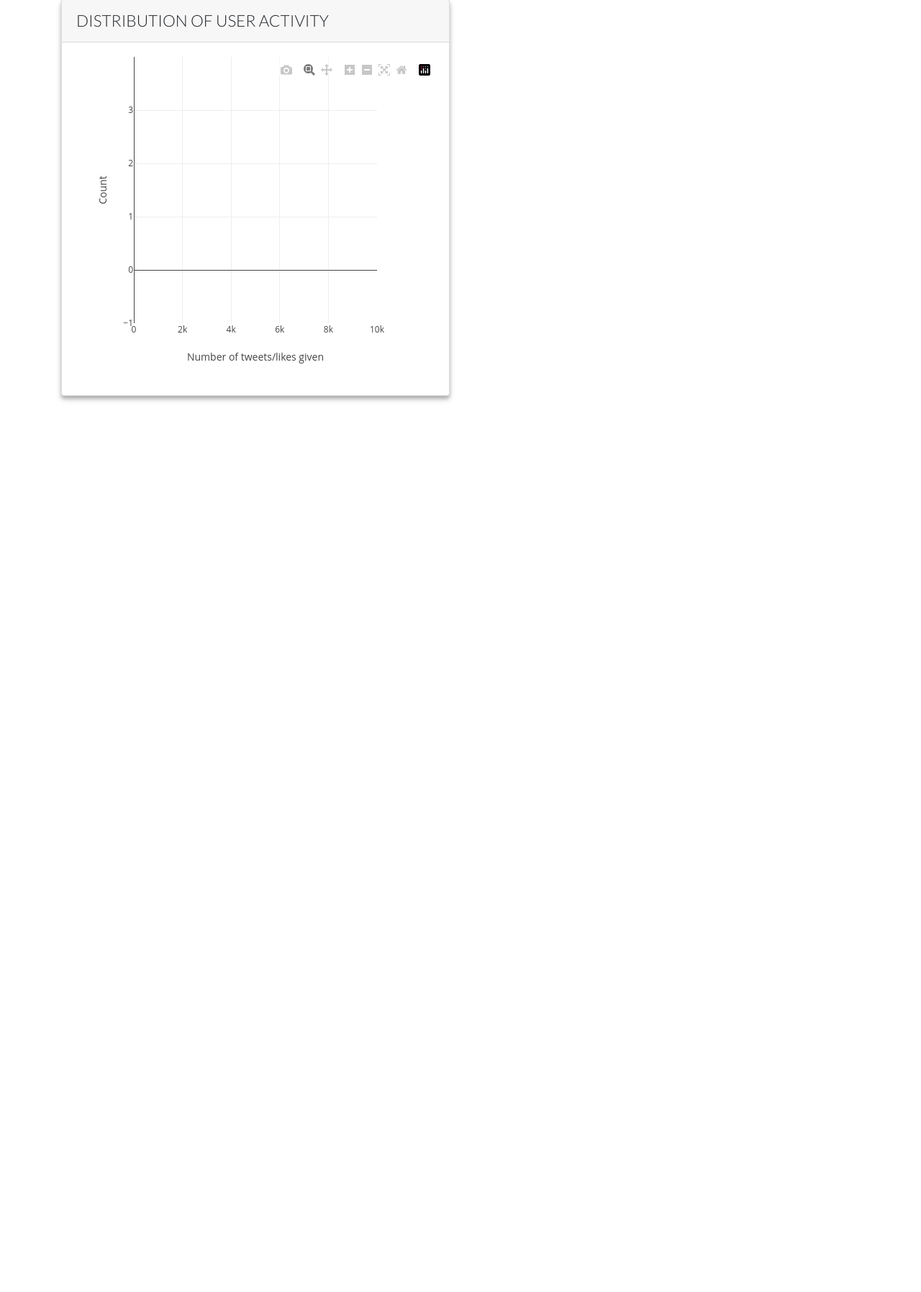
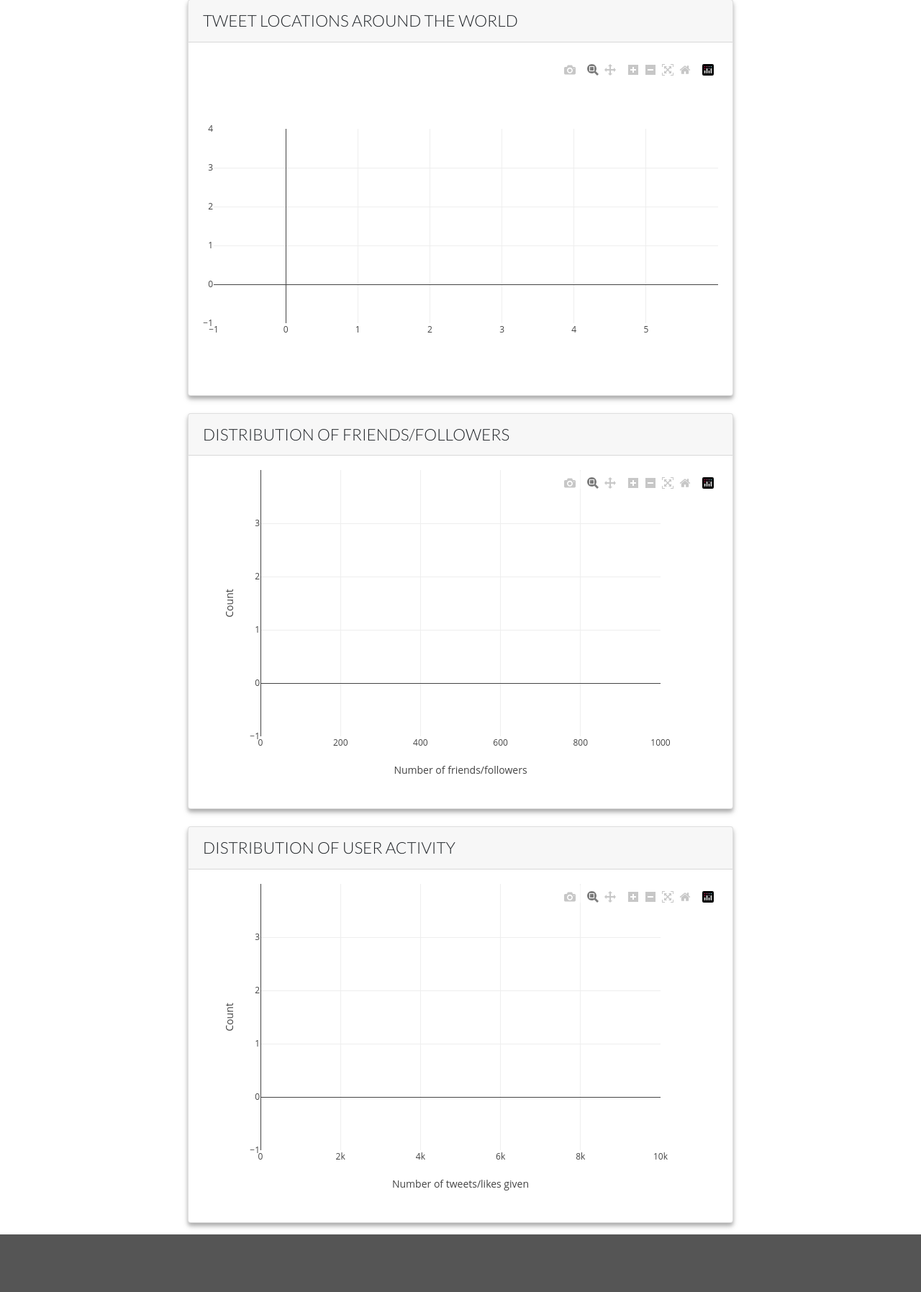
Before and after one commit to jiviteshjain/precog-recruit, a Flask app: template src/task-2/webapp/templates/index.html in a window 1280 px wide. Shown: the part 2070-3865 px from the top of the page at 72% size. Before the commit the page ends 2628 px from the top, so only its background shows below. Run offline with Flask 2, Linux system fonts and the light colour scheme; the template is opened without the code that fills it, so the values that code supplies are empty; some libraries are stand-ins or nearby versions.

Commit message:
Task-2: Make single column.

```diff
--- a/src/task-2/webapp/data_loader.py
+++ b/src/task-2/webapp/data_loader.py
@@ -123,6 +123,12 @@ def process_for_user(df):
                     'width': 1
                 }
             },
+            'xbins': {
+                'start': 0,
+                'end': 500000,
+                'size': 1000
+            },
+            'autobinx': False,
         },
         {
             'type': 'histogram',
@@ -136,6 +142,12 @@ def process_for_user(df):
                     'width': 1
                 }
             },
+            'xbins': {
+                'start': 0,
+                'end': 500000,
+                'size': 1000
+            },
+            'autobinx': False,
         },
         # {
         #     'type': 'histogram',
--- a/src/task-2/webapp/static/styles.css
+++ b/src/task-2/webapp/static/styles.css
@@ -8,6 +8,34 @@ body {
     font-weight: 300;
     text-transform: uppercase;
     font-size: 1.4rem;
+}
+
+.footer {
+    background-color: #555555 !important;
+    width: 100%;
+    box-sizing: border-box;
+    height: 5em;
+}
+
+/* @media screen and (min-width: 845px) {
+    .padded {
+        padding-left: 1.4em;
+        padding-right: 1.4em;
+    }
+} */
+
+@media screen and (min-width: 992px) {
+    .padded {
+        padding-left: 6em;
+        padding-right: 6em;
+    }
+}
+
+@media screen and (min-width: 1200px) {
+    .padded {
+        padding-left: 11em;
+        padding-right: 11em;
+    }
 }
 
 /* WELCOME SCREEN */
--- a/src/task-2/webapp/templates/index.html
+++ b/src/task-2/webapp/templates/index.html
@@ -45,9 +45,9 @@
         </div>
 
         <div class="container textsection">
-            <div class="row">
+            <div class="row padded">
                 <!-- <div class="card-columns"> -->
-                <div class="col-12 col-lg-6 mb-4">
+                <div class="col-12 mb-4">
                     <div class="card shadow-move">
                         <div class="card-header">
                             Popular Tweet Languages
@@ -57,7 +57,7 @@
                         </div>
                     </div>
                 </div>
-                <div class="col-12 col-lg-6 mb-4">
+                <div class="col-12 mb-4">
                     <div class="card shadow-move">
                         <div class="card-header">
                             Correlation between User Attributes
@@ -67,7 +67,7 @@
                         </div>
                     </div>
                 </div>
-                <div class="col-12 col-lg-6 mb-4">
+                <div class="col-12 mb-4">
                     <div class="card shadow-move">
                         <div class="card-header">
                             Tweet Locations around the World
@@ -77,7 +77,7 @@
                         </div>
                     </div>
                 </div>
-                <div class="col-12 col-lg-6 mb-4">
+                <div class="col-12 mb-4">
                     <div class="card shadow-move">
                         <div class="card-header">
                             Distribution of Friends/Followers
@@ -87,7 +87,7 @@
                         </div>
                     </div>
                 </div>
-                <div class="col-12 col-lg-6 mb-3">
+                <div class="col-12 mb-3">
                     <div class="card shadow-move">
                         <div class="card-header">
                             Distribution of User Activity
@@ -100,11 +100,8 @@
                 <!-- </div> -->
             </div>
         </div>
-
+        <div class="footer"></div>
         <!-- scripts -->
-        <!-- <script src="https://code.jquery.com/jquery-3.5.1.slim.min.js"
-            integrity="sha384-DfXdz2htPH0lsSSs5nCTpuj/zy4C+OGpamoFVy38MVBnE+IbbVYUew+OrCXaRkfj"
-            crossorigin="anonymous"></script> -->
         <script src="https://code.jquery.com/jquery-3.5.1.min.js"
             integrity="sha256-9/aliU8dGd2tb6OSsuzixeV4y/faTqgFtohetphbbj0=" crossorigin="anonymous"></script>
         <script src="https://cdn.jsdelivr.net/npm/bootstrap@4.5.3/dist/js/bootstrap.bundle.min.js"
```
